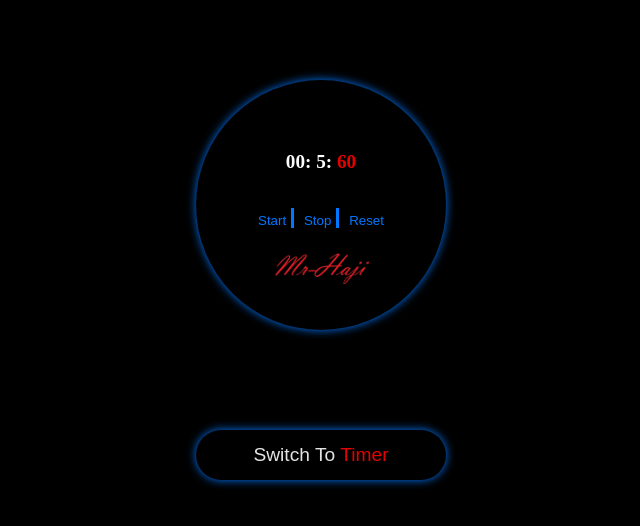
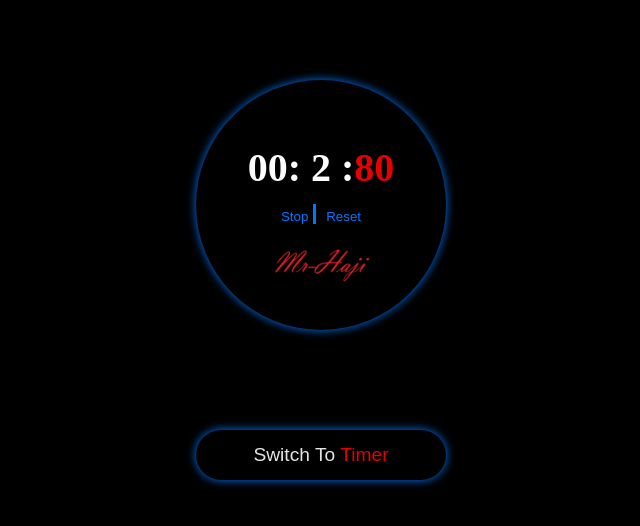
Before and after one commit to Mr-Haji/StopWatch, a plain HTML site: page index.html in a window 1280 px wide. Both pictures are taken after a click on the button "Start". Shown: the whole page, without its empty margins (319-959 px from the left). Drawn offline with Linux system fonts and the light colour scheme.

Commit message:
All Bugs Killed

```diff
--- a/app.js
+++ b/app.js
@@ -8,6 +8,8 @@ var getmiliseconds = document.getElementById("miliSec");
 var getseconds = document.getElementById("seconds");
 var getminutes = document.getElementById("minutes");
 
+var strt = document.getElementById("btn-start")
+var num = document.getElementById("digit")
 
 function stopWatch() {
   ms++;
@@ -26,12 +28,17 @@ function stopWatch() {
 }
 
 function sttimer() {
-  interval = setInterval(stopWatch, 5)
+  interval = setInterval(stopWatch, 10)
+  strt.className = ("hidden");
+  num.className = ("size");
 
 }
 
 function stop() {
   clearInterval(interval);
+  strt.className = ("button");
+  num.className = ("digit")
+
 }
 
 function reset() {
@@ -76,11 +83,15 @@ function timstopWatch() {
 }
 
 function timer() {
-  timinterval = setInterval(timstopWatch, 5)
+  timinterval = setInterval(timstopWatch, 10)
+  strt.className = ("hidden");
+  num.className = ("size");
 }
 
 function timstop() {
   clearInterval(timinterval);
+  strt.className = ("button");
+  num.className = ("digit");
 }
 
 function timreset() {
--- a/index.html
+++ b/index.html
@@ -15,9 +15,12 @@
 
         <section class="watch">
             <section class="clock">
-                <h1><span id="minutes">00</span>:
-                    <span id="seconds">00</span>:
-                    <span class="red" id="miliSec">00</span>
+                <h1 class="digit">
+                    <span id="digit">
+                        <h1 class="num" id="minutes">00</h1> :
+                        <h1 class="num" id="seconds">00</h1> :
+                        <h1 class="num" id="miliSec">00</h1>
+                    </span>
                 </h1>
 
             </section>
@@ -30,8 +33,9 @@
             </section>
             <br>
             <section class="git">
-                <a href="https://github.com/Mr-Haji" target="_blank"><img src="./s-01-01-removebg-preview.png" width="100px" alt="pic"></a>
-                </section>
+                <a href="https://github.com/Mr-Haji" target="_blank"><img src="./s-01-01-removebg-preview.png"
+                        width="100px" alt="pic"></a>
+            </section>
         </section>
         <button class="switch">
             <a href="index2.html">Switch To <span class="red">Timer</span></a>
--- a/style.css
+++ b/style.css
@@ -1,4 +1,4 @@
-*{
+* {
     margin: 0;
     padding: 0;
     box-sizing: border-box;
@@ -31,7 +31,7 @@ body {
 
 
 .switch {
-    background-color:transparent;
+    background-color: transparent;
     width: 250px;
     height: 50px;
     border-radius: 30px;
@@ -49,6 +49,7 @@ body {
     text-decoration: none;
     color: #ffffffe3;
     border: none;
+
 }
 
 .watch {
@@ -64,19 +65,37 @@ body {
     font-size: larger;
     cursor: default;
     color: rgb(253, 253, 253);
+
+}
+#digit{
+
+    display: flex;
+    flex-direction: row;
+    text-align: center;
+padding-top: 20px;
 }
 
-.clock {
-    align-self: center;
-    margin: 30px;
+#miliSec {
+    color: #e60000;
+}
+#timmiliSec {
+    color: #e60000;
 }
 
 .red {
     color: #e60000;
 }
 
+.num{
+    /* border: 5px solid #0077ff;   */
+width: 40px;
+height: 60px;
+
+}
+
+
 .button {
-    margin-top: 5px;
+    /* margin-top: 5px; */
     cursor: pointer;
     color: #0077ff;
     background: none;
@@ -85,6 +104,18 @@ body {
     padding-bottom: 0%;
     border-right: 3px solid #0077ff;
 }
-.hidden{
+
+.hidden {
     display: none;
-    }
+}
+
+.digit {
+    display: flex;
+    margin: auto;
+    font-size: larger;
+
+}
+
+
+
+.size{font-size: 40px;}
```
Also changed, not shown: index2.html (+5 -3 lines).
